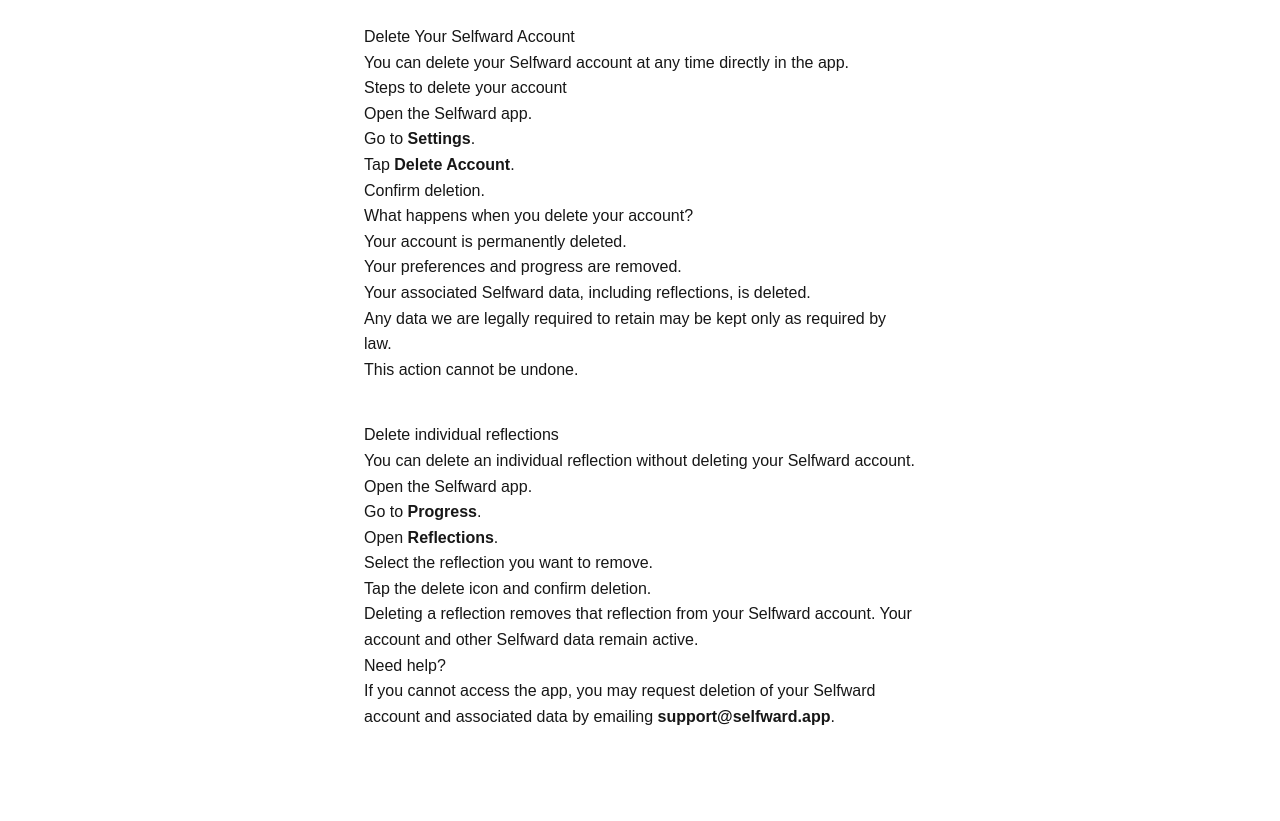
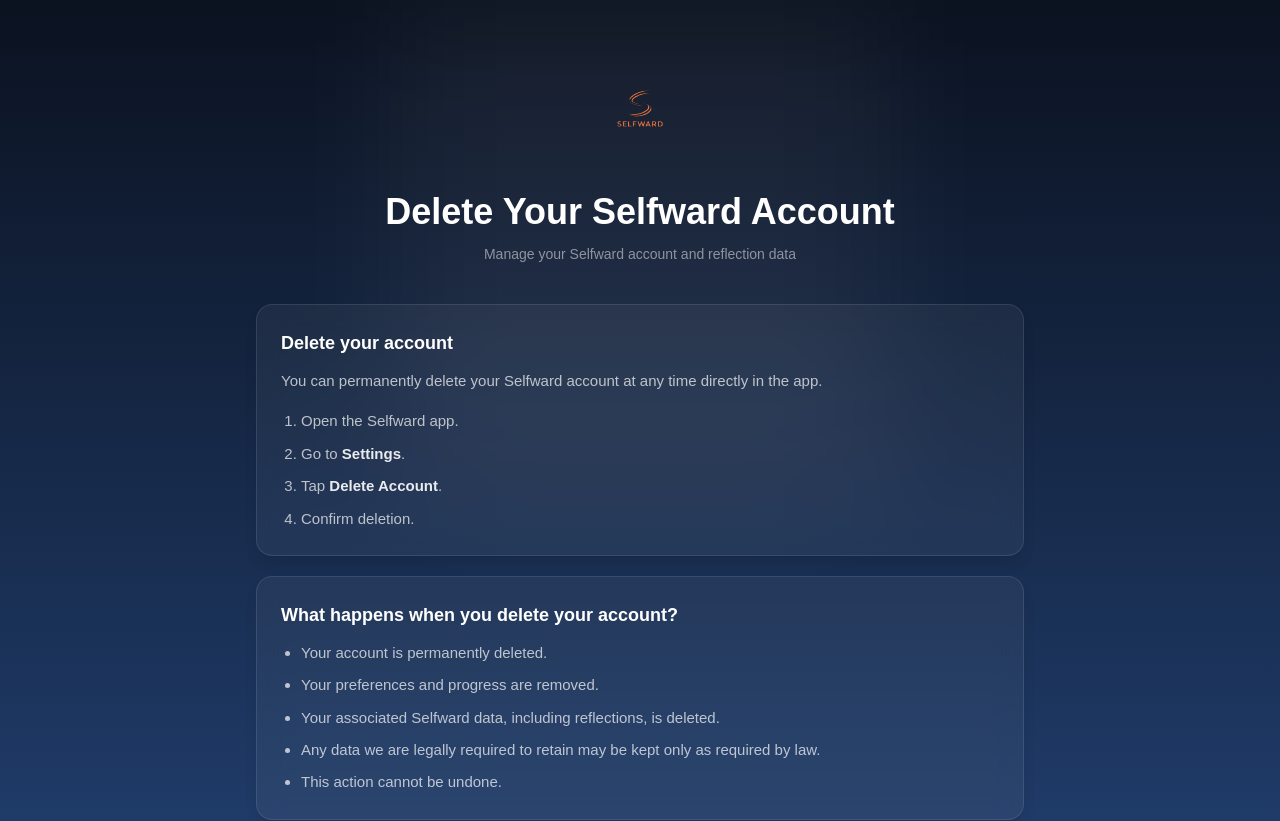
Before and after one commit to mcswainjr/selfward-web, a Next.js app: page /delete-account in a window 1280 px wide. Shown: the top 821 px of the page. Before the commit the page ends 800 px from the top, so only its background shows below. Built offline with nearby package versions, Linux system fonts and the light colour scheme; no server answers.

Commit message:
Style account deletion page

```diff
--- a/app/delete-account/page.tsx
+++ b/app/delete-account/page.tsx
@@ -1,33 +1,49 @@
+import type { ReactNode } from "react";
+
 export default function DeleteAccountPage() {
   return (
-    <main
-      style={{
-        padding: 24,
-        maxWidth: 600,
-        margin: "0 auto",
-        lineHeight: 1.6,
-      }}
-    >
-      <h1>Delete Your Selfward Account</h1>
+    <main className="relative min-h-screen overflow-hidden bg-[#0B1220] px-6 py-16 text-white">
+      <div className="absolute inset-0 bg-[linear-gradient(180deg,#0B1220_0%,#1F3B68_55%,#0B1220_100%)]" />
 
-      <p>
-        You can delete your Selfward account at any time directly in the app.
+      <div className="absolute top-0 left-1/2 h-[500px] w-[500px] -translate-x-1/2 bg-white/5 blur-3xl" />
+
+      <div className="relative z-10 mx-auto max-w-3xl">
+        <div className="mb-8 flex justify-center">
+          <img
+            src="/selfward-logo.svg"
+            alt="Selfward"
+            className="h-20 opacity-90 sm:h-24"
+          />
+        </div>
+
+        <h1 className="mb-3 text-center text-4xl font-black">
+          Delete Your Selfward Account
+        </h1>
+
+        <p className="mb-10 text-center text-sm text-white/50">
+          Manage your Selfward account and reflection data
         </p>
 
-      <h2>Steps to delete your account</h2>
-      <ol>
+        <Section title="Delete your account">
+          <p>
+            You can permanently delete your Selfward account at any time
+            directly in the app.
+          </p>
+
+          <ol className="mt-4 list-decimal space-y-2 pl-5">
             <li>Open the Selfward app.</li>
             <li>
-          Go to <strong>Settings</strong>.
+              Go to <strong className="text-white/90">Settings</strong>.
             </li>
             <li>
-          Tap <strong>Delete Account</strong>.
+              Tap <strong className="text-white/90">Delete Account</strong>.
             </li>
             <li>Confirm deletion.</li>
           </ol>
+        </Section>
 
-      <h2>What happens when you delete your account?</h2>
-      <ul>
+        <Section title="What happens when you delete your account?">
+          <ul className="list-disc space-y-2 pl-5">
             <li>Your account is permanently deleted.</li>
             <li>Your preferences and progress are removed.</li>
             <li>
@@ -39,49 +55,78 @@
             </li>
             <li>This action cannot be undone.</li>
           </ul>
+        </Section>
 
         <section
           id="delete-reflections"
-        style={{
-          scrollMarginTop: 24,
-          marginTop: 40,
-        }}
+          className="mb-5 scroll-mt-6 rounded-2xl border border-white/10 bg-white/5 p-6 shadow-lg backdrop-blur-md"
         >
-        <h2>Delete individual reflections</h2>
+          <h2 className="mb-3 text-lg font-bold">
+            Delete individual reflections
+          </h2>
 
+          <div className="text-[15px] leading-relaxed text-white/70">
             <p>
               You can delete an individual reflection without deleting your
               Selfward account.
             </p>
 
-        <ol>
+            <ol className="mt-4 list-decimal space-y-2 pl-5">
               <li>Open the Selfward app.</li>
               <li>
-            Go to <strong>Progress</strong>.
+                Go to <strong className="text-white/90">Progress</strong>.
               </li>
               <li>
-            Open <strong>Reflections</strong>.
+                Open <strong className="text-white/90">Reflections</strong>.
               </li>
               <li>Select the reflection you want to remove.</li>
               <li>Tap the delete icon and confirm deletion.</li>
             </ol>
 
-        <p>
-          Deleting a reflection removes that reflection from your Selfward
-          account. Your account and other Selfward data remain active.
+            <p className="mt-4">
+              Deleting a reflection permanently removes that reflection from
+              your Selfward account. Your account and other Selfward data remain
+              active.
             </p>
+          </div>
         </section>
 
-      <h2>Need help?</h2>
-
+        <Section title="Need help?">
           <p>
             If you cannot access the app, you may request deletion of your
             Selfward account and associated data by emailing{" "}
-        <a href="mailto:support@selfward.app?subject=Selfward%20Account%20Deletion%20Request">
-          <strong>support@selfward.app</strong>
+            <a
+              href="mailto:support@selfward.app?subject=Selfward%20Account%20Deletion%20Request"
+              className="font-semibold text-orange-400 hover:underline"
+            >
+              support@selfward.app
             </a>
             .
           </p>
+        </Section>
+
+        <div className="mt-16 text-center text-sm text-white/40">
+          © {new Date().getFullYear()} Selfward
+        </div>
+      </div>
     </main>
   );
 }
+
+function Section({
+  title,
+  children,
+}: {
+  title: string;
+  children: ReactNode;
+}) {
+  return (
+    <section className="mb-5 rounded-2xl border border-white/10 bg-white/5 p-6 shadow-lg backdrop-blur-md">
+      <h2 className="mb-3 text-lg font-bold">{title}</h2>
+
+      <div className="text-[15px] leading-relaxed text-white/70">
+        {children}
+      </div>
+    </section>
+  );
+}
```
Lines whose indentation alone changed are shown as unchanged.
